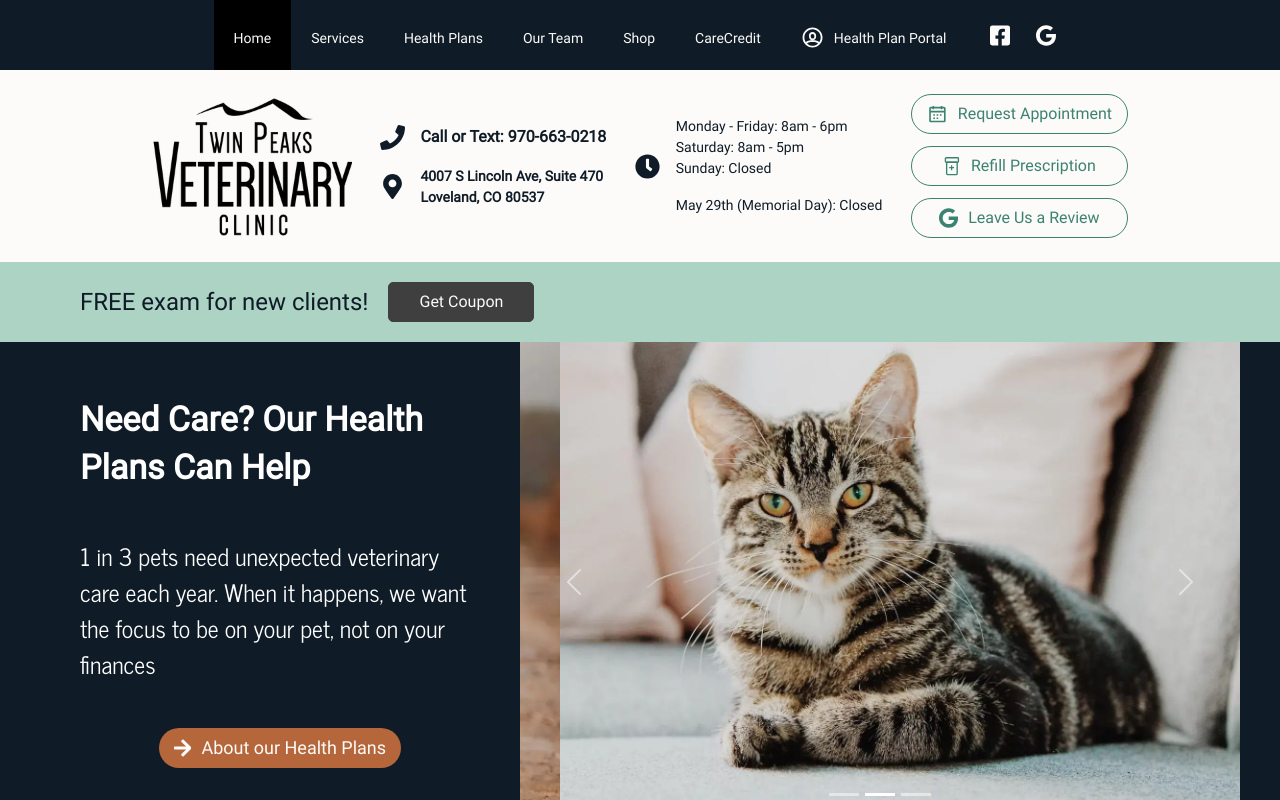
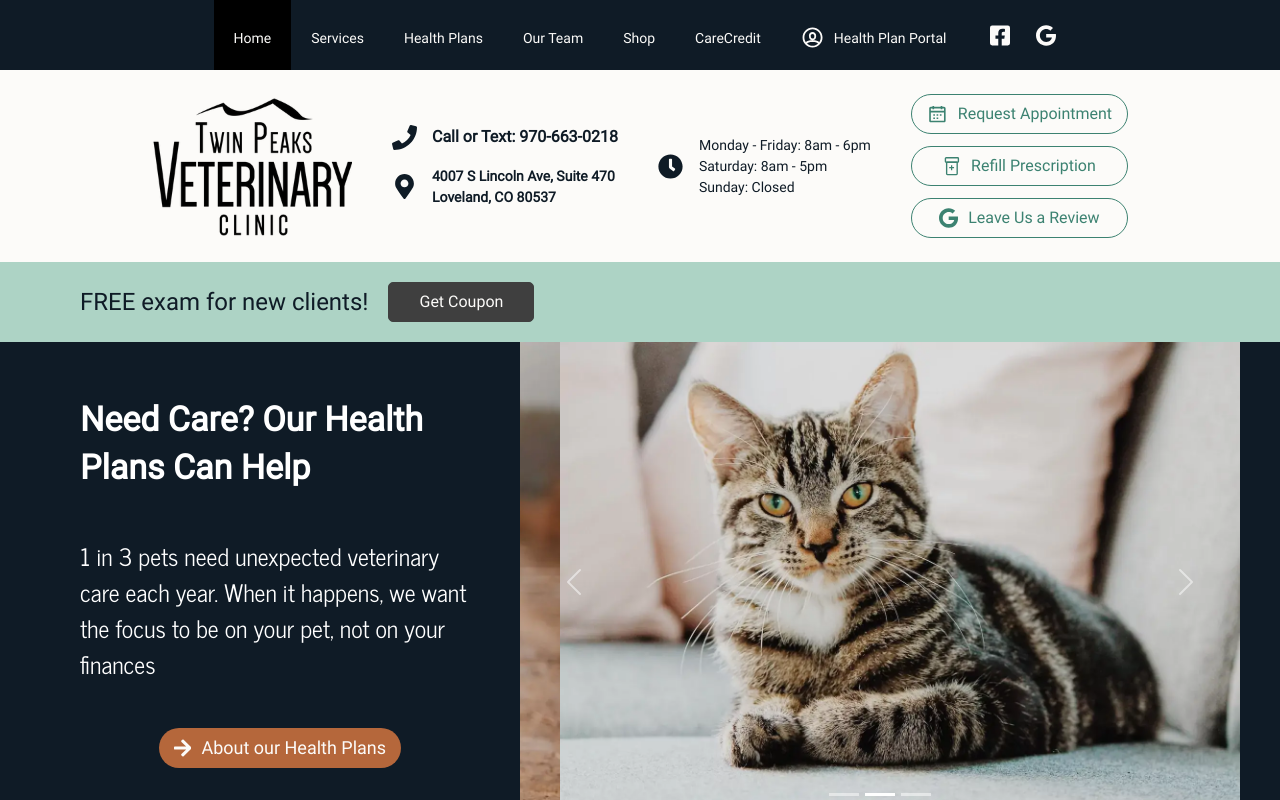
Before and after one commit to ergarner11/twin-peaks-website, a React (Create React App) app: page / in a window 1280 px wide. Built offline with nearby package versions, Linux system fonts and the light colour scheme; no server answers.

Commit message:
Update holiday hours

```diff
--- a/src/components/common/hours.jsx
+++ b/src/components/common/hours.jsx
@@ -27,8 +27,6 @@ function Hours({ darkmode, expanded }) {
           {!expanded && <p className={className}>Monday - Friday: 8am - 6pm</p>}
           <p className={className}>Saturday: 8am - 5pm</p>
           <p className={className}>Sunday: Closed</p>
-          <br />
-          <p className={className}>May 29th (Memorial Day): Closed</p>
         </div>
       </div>
     </div>
```
